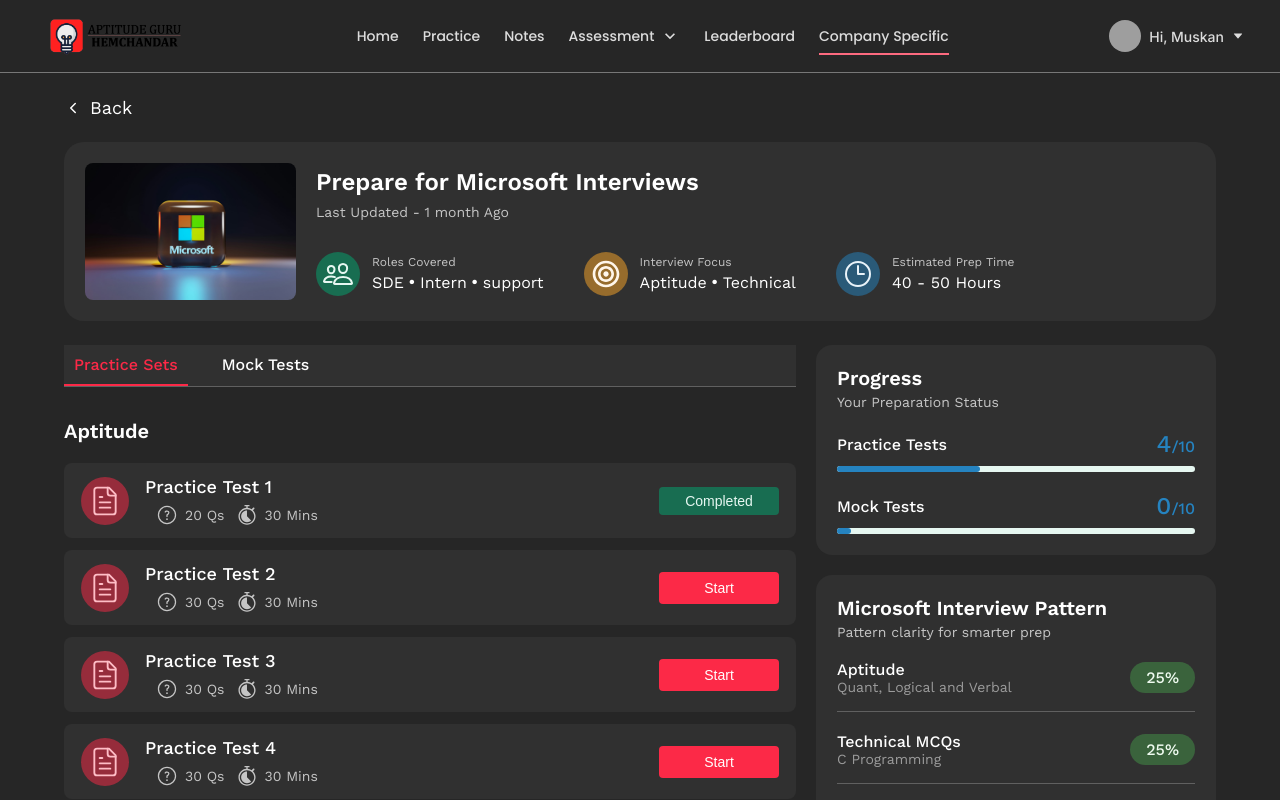
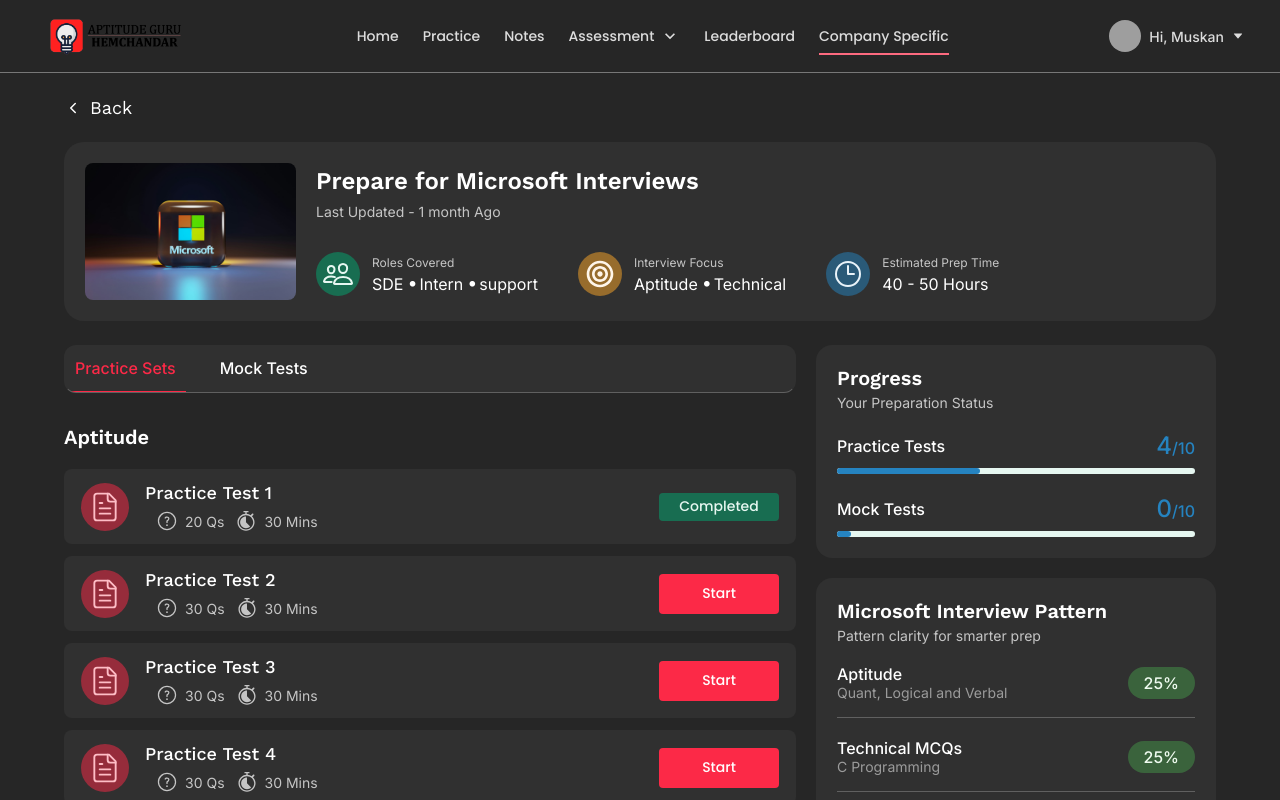
Before and after one commit to 143venkatsai/AGH-Company-Specific-Ui, a React app: page / in a window 1280 px wide. Shown: the top 800 px of the page. Built offline with nearby package versions, Linux system fonts and the light colour scheme; grey boxes are pictures that could not be loaded; the HTML template or start-up script is replaced by a standard one.

Commit message:
updated tabs container

```diff
--- a/src/components/CompanyHeroCard/CompanyHeroCard.styles.js
+++ b/src/components/CompanyHeroCard/CompanyHeroCard.styles.js
@@ -42,6 +42,7 @@
   font-weight: 600;
   color: ${(props) => props.theme.text.primary};
   margin: 0;
+  font-family: "Work Sans", sans-serif;
 
   @media screen and (max-width: 786px) {
     font-size: 20px;
@@ -51,6 +52,8 @@
 export const CompanyTagline = styled.p`
   font-size: 14px;
   font-weight: 400;
+  font-family: "Inter", sans-serif;
+
   color: ${(props) => props.theme.card_new_text};
   margin: 0;
 `;
@@ -70,6 +73,8 @@
 export const InfoItem = styled.div`
   display: flex;
   align-items: center;
+  font-family: "Inter", sans-serif;
+
   gap: 12px;
 `;
 
--- a/src/components/InterviewPatternCard/InterviewPatternCard.styles.js
+++ b/src/components/InterviewPatternCard/InterviewPatternCard.styles.js
@@ -11,12 +11,14 @@
   font-size: 20px;
   font-weight: 600;
   font-style: semi-bold;
+  font-family: "Work Sans", sans-serif;
   color: ${(props) => props.theme.primary_text};
   margin-bottom: 4px;
 `;
 
 export const CardSubtitle = styled.p`
   font-size: 14px;
+  font-family: "Inter", sans-serif;
   color: ${(props) => props.theme.card_new_text};
   margin-bottom: 20px;
 `;
@@ -25,6 +27,7 @@
   display: flex;
   justify-content: space-between;
   align-items: center;
+  font-family: "Inter", sans-serif;
   margin-top: 20px;
 `;
 
--- a/src/components/MockTest/MockTest.styles.js
+++ b/src/components/MockTest/MockTest.styles.js
@@ -44,6 +44,7 @@
   font-size: 18px;
   font-weight: 500;
   font-style: medium;
+  font-family: "Work Sans", sans-serif;
   color: ${(props) => props.theme.primary_text};
 `;
 
@@ -63,6 +64,7 @@
     font-size: 14px;
     font-weight: 400;
     font-style: normal;
+    font-family: "Inter", sans-serif;
   }
 `;
 
@@ -81,6 +83,7 @@
   font-size: 14px;
   font-weight: 400;
   font-style: normal;
+  font-family: "Inter", sans-serif;
   color: ${(props) => props.theme.card_new_text};
 `;
 
@@ -97,6 +100,7 @@
     font-weight: 400;
     font-style: normal;
     padding: 4px 16px;
+    font-family: "Poppins", sans-serif;
   }
 `;
 
@@ -122,6 +126,7 @@
 export const TestBottomLeft = styled.div`
   display: flex;
   align-items: baseline;
+  font-family: "Inter", sans-serif;
 
   p {
     color: ${(props) => props.theme.marks_text};
@@ -160,7 +165,9 @@
     return isDark ? "#E6F7F1" : "#009b68";
   }};
 
-  padding: 6px 20px;
+  height: ${(props) => (props.status === "Completed" ? "28px" : "40px")};
+  font-family: "Poppins", sans-serif;
+
   border-radius: 4px;
   font-size: 14px;
   font-weight: 500;
--- a/src/components/PracticeTest/PracticeTest.style.js
+++ b/src/components/PracticeTest/PracticeTest.style.js
@@ -43,6 +43,8 @@
   font-size: 18px;
   font-weight: 500;
   font-style: medium;
+  font-family: "Work Sans", sans-serif;
+
   color: ${(props) => props.theme.primary_text};
 `;
 
@@ -61,6 +63,7 @@
     font-size: 14px;
     font-weight: 400;
     font-style: normal;
+    font-family: "Inter", sans-serif;
   }
 `;
 
@@ -81,14 +84,19 @@
     return isDark ? "#E6F7F1" : "#009b68";
   }};
 
-  padding: ${(props) =>
-    props.status === "Completed" ? "6px 20px" : "8px 20px"};
+  height: ${(props) => (props.status === "Completed" ? "28px" : "40px")};
+
+  font-family: "Poppins", sans-serif;
 
   border-radius: 4px;
   font-size: 14px;
   font-weight: 500;
   width: 120px;
   text-align: center;
+
+  @media screen and (max-width: 786px) {
+    width: 100%;
+  }
 `;
 
 export const MobileInfo = styled.div`
--- a/src/components/ProgressCard/ProgressCard.styles.js
+++ b/src/components/ProgressCard/ProgressCard.styles.js
@@ -11,12 +11,14 @@
 export const CardTitle = styled.h3`
   font-size: 20px;
   font-weight: 600;
+  font-family: "Work Sans", sans-serif;
   color: ${(props) => props.theme.primary_text};
   margin-bottom: 4px;
 `;
 
 export const CardSubtitle = styled.p`
   font-size: 14px;
+  font-family: "Inter", sans-serif;
   color: ${(props) => props.theme.card_new_text};
   margin-bottom: 20px;
 `;
@@ -25,6 +27,7 @@
   display: flex;
   justify-content: space-between;
   align-items: center;
+  font-family: "Inter", sans-serif;
 `;
 
 export const Label = styled.p`
--- a/src/components/ui/Tabs/Tabs.styles.jsx
+++ b/src/components/ui/Tabs/Tabs.styles.jsx
@@ -2,11 +2,19 @@
 
 export const TabsContainer = styled.div`
   display: flex;
+  align-items: base-line;
+  padding-top: 12px;
   gap: 24px;
 
   margin-bottom: 16px;
   width: 100%;
 
+  border: ${(props) =>
+    props.theme.mode === "DARK"
+      ? `1px solid ${props.theme.border_new}`
+      : "none"};
+
+  border-radius: ${(props) => (props.theme.mode === "DARK" ? "12px" : "0")};
   border-bottom: 1px solid ${(props) => props.theme.card_border_new};
 
   position: sticky;
@@ -14,8 +22,10 @@
   z-index: 100;
 
   background-color: ${(props) => props.theme.background_new};
-  padding-top: 10px;
+  height: 48px;
   box-sizing: border-box;
+
+  overflow: hidden; /* prevents active underline from cutting corners */
 
   @media screen and (max-width: 786px) {
     top: 57px;
@@ -23,11 +33,14 @@
 `;
 
 export const TabItem = styled.span`
+  position: relative;
   cursor: pointer;
   padding: 0 10px 10px;
+
   font-size: 16px;
   font-weight: 500;
   font-style: normal;
+  font-family: "Inter", sans-serif;
 
   color: ${(props) =>
     props.active
@@ -36,7 +49,20 @@
       ? "#FFFFFF"
       : "#515151"};
 
-  border-bottom: ${(props) => (props.active ? "2px solid #FC2947" : "none")};
+  transition: color 0.2s ease;
 
-  transition: color 0.2s ease, border-bottom 0.2s ease;
+  /* Active indicator */
+  &::after {
+    content: "";
+    position: absolute;
+    left: 0;
+    right: 0;
+    bottom: -1px;
+
+    height: 2px;
+    background-color: #fc2947;
+
+    opacity: ${(props) => (props.active ? 1 : 0)};
+    transition: opacity 0.2s ease;
+  }
 `;
--- a/src/pages/CompanySpecific/CompanySpecific.styles.js
+++ b/src/pages/CompanySpecific/CompanySpecific.styles.js
@@ -69,6 +69,8 @@
   font-size: 20px;
   font-weight: 600;
   font-style: semi-bold;
+  font-family: "Work Sans", sans-serif;
+
   color: ${(props) => props.theme.primary_text};
 `;
 
```
